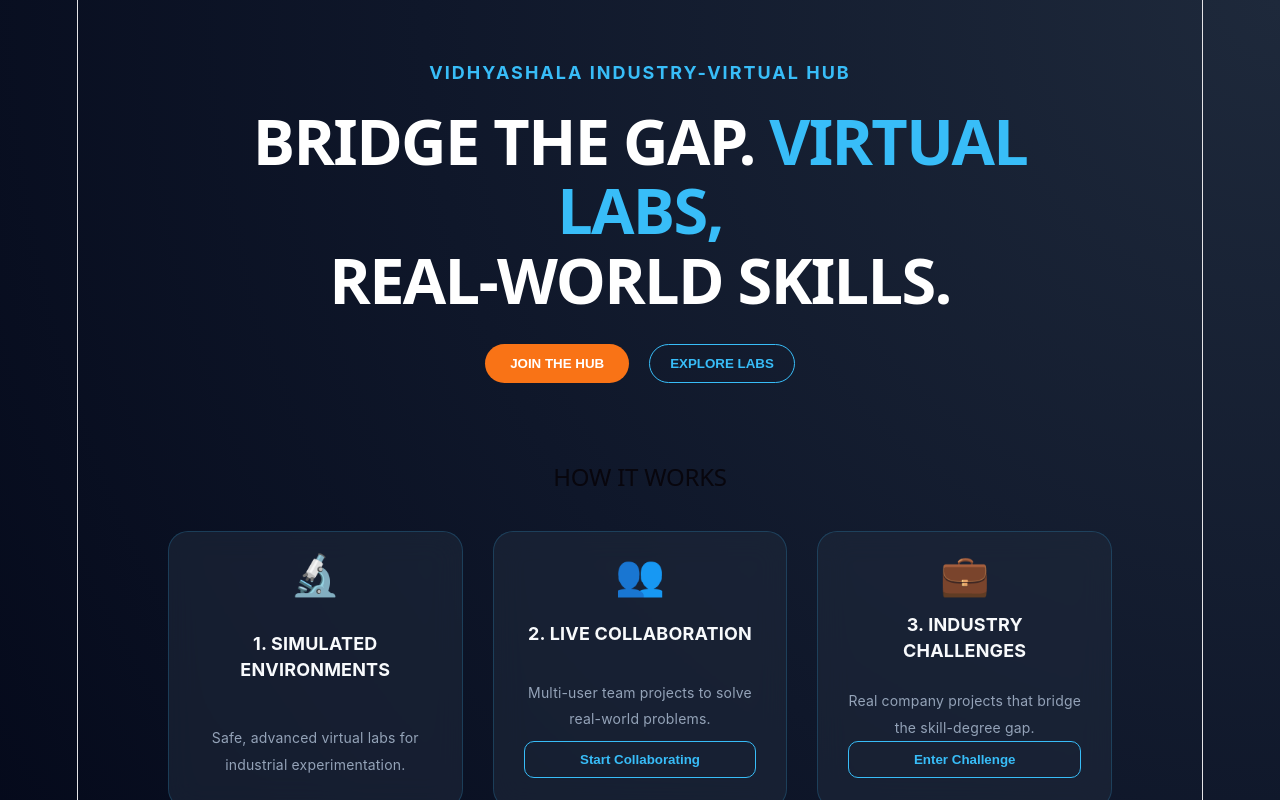
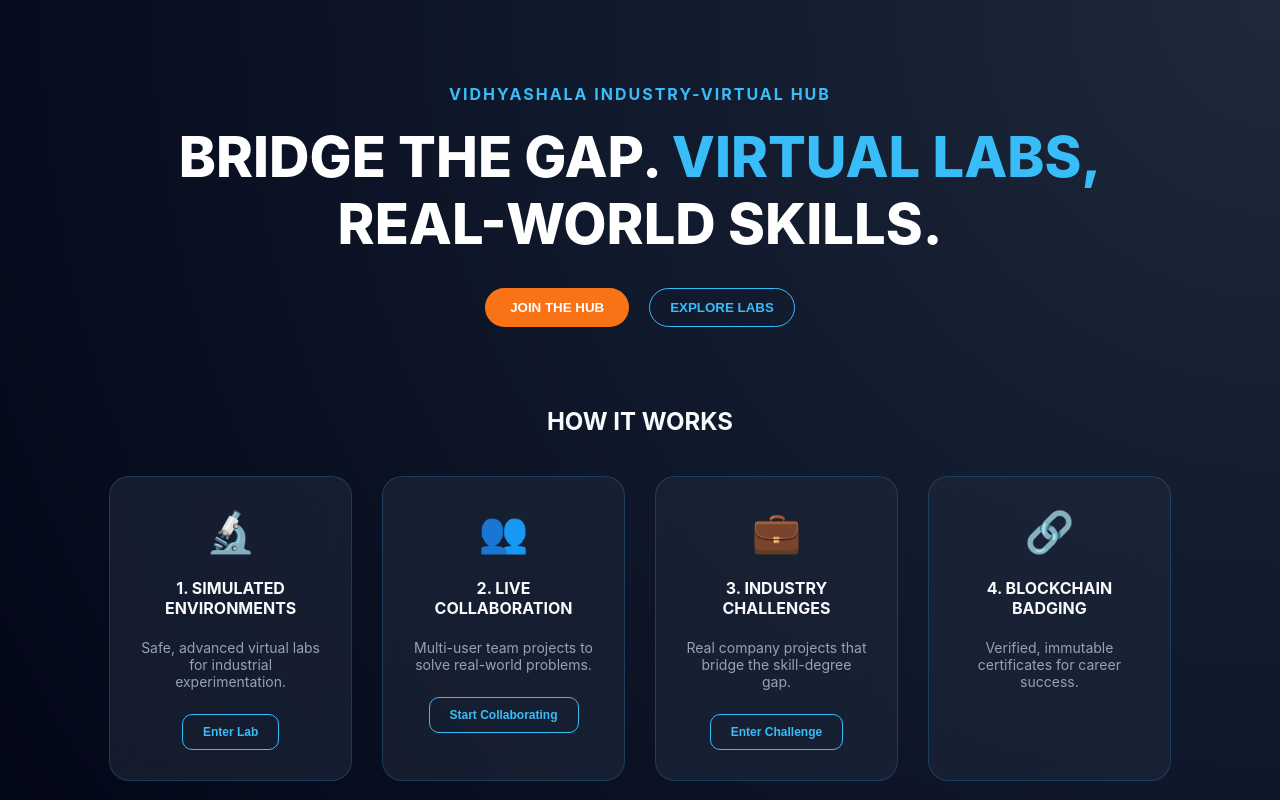
Before and after one commit to ktshreya-11/Vidhyashala, a React (Vite) app in the folder client/: page / in a window 1280 px wide. Shown: the top 800 px of the page. Built offline with nearby package versions, Linux system fonts and the light colour scheme; no server answers.

Commit message:
Vidhyashala MVP Complete: Hub, War-Room, and AI Lab Integrated

```diff
--- a/client/src/App.css
+++ b/client/src/App.css
@@ -1,21 +1,14 @@
-:root {
-  background: radial-gradient(circle at top right, #1e293b, #0f172a, #020617);
-  color: #f8fafc;
-  margin: 0;
-  min-height: 100vh;
-  font-family: 'Inter', sans-serif;
-  overflow-x: hidden;
-}
-
+/* FIX FOR OVERLAPPING WORDS */
 .hero-title {
   font-size: clamp(2rem, 5vw, 3.5rem);
-  line-height: 1.1; /* Fixes the overlapping words */
+  line-height: 1.2;
   margin: 20px 0;
   font-weight: 800;
   text-align: center;
   color: white;
 }
 
+/* THE GLOWING GLASS EFFECT */
 .glass-card {
   background: rgba(30, 41, 59, 0.6);
   backdrop-filter: blur(15px);
@@ -24,9 +17,6 @@
   padding: 30px;
   text-align: center;
   transition: all 0.3s ease;
-  display: flex;
-  flex-direction: column;
-  justify-content: space-between;
 }
 
 .glass-card:hover {
@@ -35,6 +25,7 @@
   border-color: #38bdf8;
 }
 
+/* BUTTONS */
 .btn-primary {
   padding: 12px 25px;
   border-radius: 30px;
@@ -43,7 +34,6 @@
   border: none;
   font-weight: bold;
   cursor: pointer;
-  transition: 0.3s;
 }
 
 .btn-secondary {
@@ -55,3 +45,42 @@
   font-weight: bold;
   cursor: pointer;
 }
+
+/* LAB VIBRATION MONITOR (NORMAL) */
+.pulse-container {
+  height: 150px;
+  background: #020617;
+  border: 1px solid #38bdf8;
+  position: relative;
+  overflow: hidden;
+  border-radius: 10px;
+  margin: 20px 0;
+}
+
+.pulse-line {
+  width: 100%;
+  height: 100%;
+  background: linear-gradient(90deg, transparent 0%, #38bdf8 50%, transparent 100%);
+  background-size: 200% 100%;
+  animation: pulse 2s infinite linear;
+}
+
+/* LAB VIBRATION MONITOR (FAULTY/JITTER) */
+.pulse-line-faulty {
+  width: 100%;
+  height: 100%;
+  background: linear-gradient(90deg, transparent 0%, #e74c3c 50%, transparent 100%);
+  background-size: 150% 100%;
+  animation: pulse-jitter 0.5s infinite linear;
+}
+
+@keyframes pulse {
+  0% { background-position: 200% 0; }
+  100% { background-position: -200% 0; }
+}
+
+@keyframes pulse-jitter {
+  0% { background-position: 200% 0; transform: skewX(0deg); }
+  50% { transform: skewX(10deg); }
+  100% { background-position: -200% 0; transform: skewX(-10deg); }
+}
--- a/client/src/App.jsx
+++ b/client/src/App.jsx
@@ -7,9 +7,10 @@ import './App.css';
 const socket = io('http://localhost:3000');
 
 function App() {
-  const [screen, setScreen] = useState('landing'); // Controls 'landing' or 'warroom'
+  const [screen, setScreen] = useState('landing'); // 'landing', 'warroom', or 'lab'
   const [code, setCode] = useState("// Welcome to Vidhyashala Virtual War-Room...");
   const [bridge, setBridge] = useState(null);
+  const [isFaulty, setIsFaulty] = useState(false); // Added state here
 
   useEffect(() => {
     socket.on('receive-code', (newCode) => setCode(newCode));
@@ -20,12 +21,13 @@ function App() {
     socket.emit('code-change', value);
   };
 
-  const triggerAI = () => {
-    axios.post('http://localhost:3000/api/recommend-bridge', { errorType: 'logic_error' })
-      .then(res => setBridge(res.data));
+  const triggerAI = (type) => {
+    axios.post('http://localhost:3000/api/recommend-bridge', { errorType: type })
+      .then(res => setBridge(res.data))
+      .catch(err => console.error("AI Bridge error:", err));
   };
 
-  // --- SCREEN 1: THE HIGH-TECH HUB (LANDING PAGE) ---
+  // --- SCREEN 1: YOUR ORIGINAL LANDING PAGE ---
   if (screen === 'landing') {
     return (
       <div style={{ padding: '60px 8%' }}>
@@ -37,7 +39,7 @@ function App() {
           </h1>
           <div style={{ display: 'flex', justifyContent: 'center', gap: '20px', marginTop: '30px' }}>
             <button className="btn-primary" onClick={() => setScreen('warroom')}>JOIN THE HUB</button>
-            <button className="btn-secondary" style={{ borderRadius: '30px' }}>EXPLORE LABS</button>
+            <button className="btn-secondary" onClick={() => setScreen('lab')} style={{ borderRadius: '30px' }}>EXPLORE LABS</button>
           </div>
         </header>
 
@@ -47,18 +49,19 @@ function App() {
             <div style={{ fontSize: '40px' }}>🔬</div>
             <h4>1. SIMULATED ENVIRONMENTS</h4>
             <p style={{ fontSize: '14px', color: '#94a3b8' }}>Safe, advanced virtual labs for industrial experimentation.</p>
+            <button className="btn-secondary" onClick={() => setScreen('lab')} style={{marginTop:'10px', fontSize:'12px'}}>Enter Lab</button>
           </div>
           <div className="glass-card">
             <div style={{ fontSize: '40px' }}>👥</div>
             <h4>2. LIVE COLLABORATION</h4>
             <p style={{ fontSize: '14px', color: '#94a3b8' }}>Multi-user team projects to solve real-world problems.</p>
-            <button className="btn-secondary" onClick={() => setScreen('warroom')}>Start Collaborating</button>
+            <button className="btn-secondary" onClick={() => setScreen('warroom')} style={{marginTop:'10px', fontSize:'12px'}}>Start Collaborating</button>
           </div>
           <div className="glass-card">
             <div style={{ fontSize: '40px' }}>💼</div>
             <h4>3. INDUSTRY CHALLENGES</h4>
             <p style={{ fontSize: '14px', color: '#94a3b8' }}>Real company projects that bridge the skill-degree gap.</p>
-            <button className="btn-secondary" onClick={() => setScreen('warroom')}>Enter Challenge</button>
+            <button className="btn-secondary" onClick={() => setScreen('warroom')} style={{marginTop:'10px', fontSize:'12px'}}>Enter Challenge</button>
           </div>
           <div className="glass-card">
             <div style={{ fontSize: '40px' }}>🔗</div>
@@ -70,13 +73,45 @@ function App() {
     );
   }
 
-  // --- SCREEN 2: THE VIRTUAL WAR-ROOM (TASK 2) ---
+  // --- SCREEN 2: THE ANOMALY DETECTION LAB ---
+  if (screen === 'lab') {
+    return (
+      <div style={{ padding: '40px', textAlign: 'center' }}>
+        <h2 style={{ color: '#38bdf8' }}>🔬 AI LAB: PREDICTIVE MAINTENANCE</h2>
+        <div className="glass-card" style={{ maxWidth: '800px', margin: 'auto', padding: '40px' }}>
+          <h3 style={{ color: isFaulty ? '#e74c3c' : '#f97316' }}>
+            {isFaulty ? "⚠️ ANOMALY DETECTED: IRREGULAR VIBRATION" : "REAL-TIME VIBRATION MONITOR"}
+          </h3>
+
+          <div className="pulse-container">
+              <div className={isFaulty ? "pulse-line-faulty" : "pulse-line"}></div>
+          </div>
+
+          <div style={{ display: 'flex', justifyContent: 'space-around', color: 'white', marginTop: '20px' }}>
+            <div><h1 style={{margin:0}}>{isFaulty ? "42.1%" : "98.4%"}</h1><p style={{fontSize:'12px'}}>AI CONFIDENCE</p></div>
+            <div><h1 style={{margin:0, color: isFaulty ? '#e74c3c' : '#27ae60'}}>{isFaulty ? "CRITICAL" : "NORMAL"}</h1><p style={{fontSize:'12px'}}>STATUS</p></div>
+          </div>
+
+          <div style={{ marginTop: '30px', display: 'flex', justifyContent: 'center', gap: '15px' }}>
+            {!isFaulty ? (
+              <button onClick={() => setIsFaulty(true)} className="btn-primary" style={{background: '#e67e22'}}>SIMULATE FAULT</button>
+            ) : (
+              <button onClick={() => triggerAI('anomaly_gap')} className="btn-primary" style={{background: '#38bdf8'}}>NEED HELP? START BRIDGE COURSE</button>
+            )}
+            <button onClick={() => { setIsFaulty(false); setScreen('landing'); }} className="btn-secondary">EXIT TO HUB</button>
+          </div>
+        </div>
+      </div>
+    );
+  }
+
+  // --- SCREEN 3: THE VIRTUAL WAR-ROOM ---
   return (
     <div style={{ height: '100vh', display: 'flex', flexDirection: 'column', backgroundColor: '#1e1e1e' }}>
       <nav style={{ backgroundColor: '#2c3e50', color: 'white', padding: '15px 25px', display: 'flex', justifyContent: 'space-between', alignItems: 'center' }}>
         <span><b>VIDHYASHALA | War-Room:</b> Secure FinTech Login</span>
         <div>
-          <button onClick={triggerAI} style={{ background: '#27ae60', color: 'white', border: 'none', padding: '10px 20px', borderRadius: '5px', cursor: 'pointer', marginRight: '15px', fontWeight: 'bold' }}>Submit Code</button>
+          <button onClick={() => triggerAI('logic_error')} style={{ background: '#27ae60', color: 'white', border: 'none', padding: '10px 20px', borderRadius: '5px', cursor: 'pointer', marginRight: '15px', fontWeight: 'bold' }}>Submit Code</button>
           <button onClick={() => setScreen('landing')} style={{ color: 'white', background: '#e74c3c', border: 'none', padding: '10px 20px', borderRadius: '5px', cursor: 'pointer' }}>Exit to Hub</button>
         </div>
       </nav>
@@ -85,18 +120,31 @@ function App() {
         <Editor height="100%" defaultLanguage="javascript" theme="vs-dark" value={code} onChange={handleEditorChange} />
       </div>
 
-      {/* TASK 3: AI BRIDGE POPUP */}
       {bridge && (
   <div style={{ position: 'fixed', top: 0, left: 0, right: 0, bottom: 0, backgroundColor: 'rgba(2, 6, 23, 0.95)', display: 'flex', justifyContent: 'center', alignItems: 'center', zIndex: 1000 }}>
     <div className="glass-card" style={{ maxWidth: '600px', backgroundColor: '#1e293b' }}>
       <h2 style={{ color: '#f97316' }}>AI SKILL GAP ANALYSIS</h2>
       <p>{bridge.desc}</p>
-            <iframe width="100%" height="315" src={bridge.videoUrl} frameBorder="0" allowFullScreen style={{ borderRadius: '15px', marginTop: '20px' }}></iframe>
+
+      {/* THE FIX: Added allow and referrerPolicy for security */}
+      <iframe
+        width="100%"
+        height="315"
+        src={bridge.videoUrl}
+        title="AI Bridge Course"
+        frameBorder="0"
+        allow="accelerometer; autoplay; clipboard-write; encrypted-media; gyroscope; picture-in-picture; web-share"
+        referrerPolicy="no-referrer-when-downgrade"
+        allowFullScreen
+        style={{ borderRadius: '15px', marginTop: '20px' }}
+      ></iframe>
+
       <br /><br />
-            <button onClick={() => setBridge(null)} className="btn-secondary" style={{ width: '100%' }}>CLOSE & CONTINUE CODING</button>
+      <button onClick={() => setBridge(null)} className="btn-secondary" style={{ width: '100%' }}>CLOSE & CONTINUE</button>
     </div>
   </div>
 )}
+
     </div>
   );
 }
--- a/client/src/index.css
+++ b/client/src/index.css
@@ -1,111 +1,72 @@
 :root {
-  --text: #6b6375;
-  --text-h: #08060d;
-  --bg: #fff;
-  --border: #e5e4e7;
-  --code-bg: #f4f3ec;
-  --accent: #aa3bff;
-  --accent-bg: rgba(170, 59, 255, 0.1);
-  --accent-border: rgba(170, 59, 255, 0.5);
-  --social-bg: rgba(244, 243, 236, 0.5);
-  --shadow:
-    rgba(0, 0, 0, 0.1) 0 10px 15px -3px, rgba(0, 0, 0, 0.05) 0 4px 6px -2px;
-
-  --sans: system-ui, 'Segoe UI', Roboto, sans-serif;
-  --heading: system-ui, 'Segoe UI', Roboto, sans-serif;
-  --mono: ui-monospace, Consolas, monospace;
-
-  font: 18px/145% var(--sans);
-  letter-spacing: 0.18px;
-  color-scheme: light dark;
-  color: var(--text);
-  background: var(--bg);
-  font-synthesis: none;
-  text-rendering: optimizeLegibility;
-  -webkit-font-smoothing: antialiased;
-  -moz-osx-font-smoothing: grayscale;
-
-  @media (max-width: 1024px) {
-    font-size: 16px;
-  }
+  background: radial-gradient(circle at top right, #1e293b, #0f172a, #020617);
+  color: #f8fafc;
+  margin: 0;
+  min-height: 100vh;
+  font-family: 'Inter', sans-serif;
+  overflow-x: hidden;
 }
 
-@media (prefers-color-scheme: dark) {
-  :root {
-    --text: #9ca3af;
-    --text-h: #f3f4f6;
-    --bg: #16171d;
-    --border: #2e303a;
-    --code-bg: #1f2028;
-    --accent: #c084fc;
-    --accent-bg: rgba(192, 132, 252, 0.15);
-    --accent-border: rgba(192, 132, 252, 0.5);
-    --social-bg: rgba(47, 48, 58, 0.5);
-    --shadow:
-      rgba(0, 0, 0, 0.4) 0 10px 15px -3px, rgba(0, 0, 0, 0.25) 0 4px 6px -2px;
-  }
-
-  #social .button-icon {
-    filter: invert(1) brightness(2);
-  }
+/* FIX FOR OVERLAPPING WORDS */
+.hero-title {
+  font-size: clamp(2rem, 5vw, 3.5rem);
+  line-height: 1.2;
+  margin: 20px 0;
+  font-weight: 800;
+  text-align: center;
+  color: white;
 }
 
-body {
-  margin: 0;
+.glass-card {
+  background: rgba(30, 41, 59, 0.6);
+  backdrop-filter: blur(15px);
+  border: 1px solid rgba(56, 189, 248, 0.2);
+  border-radius: 20px;
+  padding: 30px;
+  text-align: center;
+  transition: all 0.3s ease;
 }
 
-#root {
-  width: 1126px;
-  max-width: 100%;
-  margin: 0 auto;
-  text-align: center;
-  border-inline: 1px solid var(--border);
-  min-height: 100svh;
-  display: flex;
-  flex-direction: column;
-  box-sizing: border-box;
+.btn-primary {
+  padding: 12px 25px;
+  border-radius: 30px;
+  background: #f97316;
+  color: white;
+  border: none;
+  font-weight: bold;
+  cursor: pointer;
 }
 
-h1,
-h2 {
-  font-family: var(--heading);
-  font-weight: 500;
-  color: var(--text-h);
+.btn-secondary {
+  padding: 10px 20px;
+  border-radius: 10px;
+  background: transparent;
+  border: 1px solid #38bdf8;
+  color: #38bdf8;
+  font-weight: bold;
+  cursor: pointer;
 }
 
-h1 {
-  font-size: 56px;
-  letter-spacing: -1.68px;
-  margin: 32px 0;
-  @media (max-width: 1024px) {
-    font-size: 36px;
-    margin: 20px 0;
-  }
-}
-h2 {
-  font-size: 24px;
-  line-height: 118%;
-  letter-spacing: -0.24px;
-  margin: 0 0 8px;
-  @media (max-width: 1024px) {
-    font-size: 20px;
-  }
-}
-p {
-  margin: 0;
+/* LAB PULSE ANIMATION */
+.pulse-container {
+  height: 150px;
+  background: #020617;
+  border: 1px solid #38bdf8;
+  position: relative;
+  overflow: hidden;
+  border-radius: 10px;
+  margin: 20px 0;
 }
 
-code,
-.counter {
-  font-family: var(--mono);
-  display: inline-flex;
-  border-radius: 4px;
-  color: var(--text-h);
+.pulse-line {
+  width: 100%;
+  height: 100%;
+  background: linear-gradient(90deg, transparent 0%, #38bdf8 50%, transparent 100%);
+  background-size: 200% 100%;
+  animation: pulse 2s infinite linear;
 }
 
-code {
-  font-size: 15px;
-  line-height: 135%;
-  padding: 4px 8px;
-  background: var(--code-bg);
+@keyframes pulse {
+  0% { background-position: 200% 0; }
+  100% { background-position: -200% 0; }
 }
```
Also changed, not shown: 1 other file (tests, documents, lock files or other folders). Lines whose indentation alone changed are shown as unchanged.
